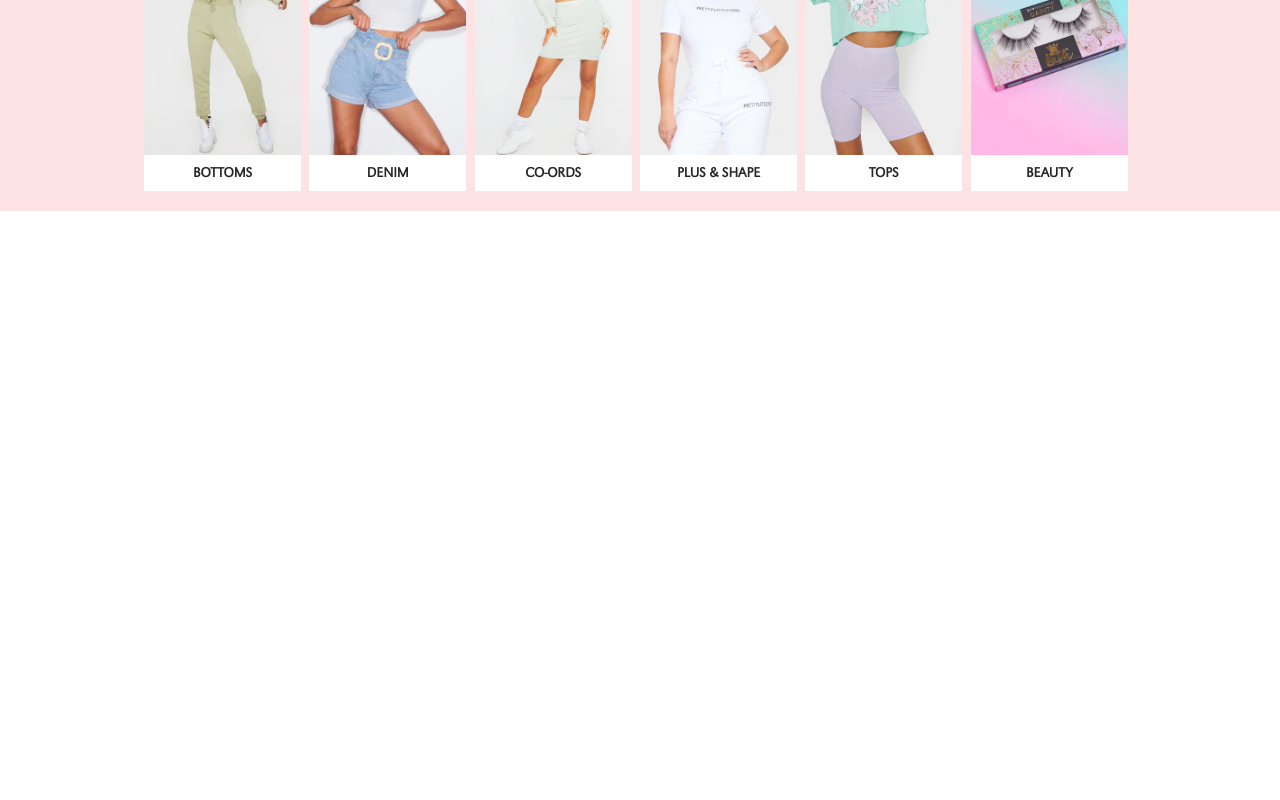
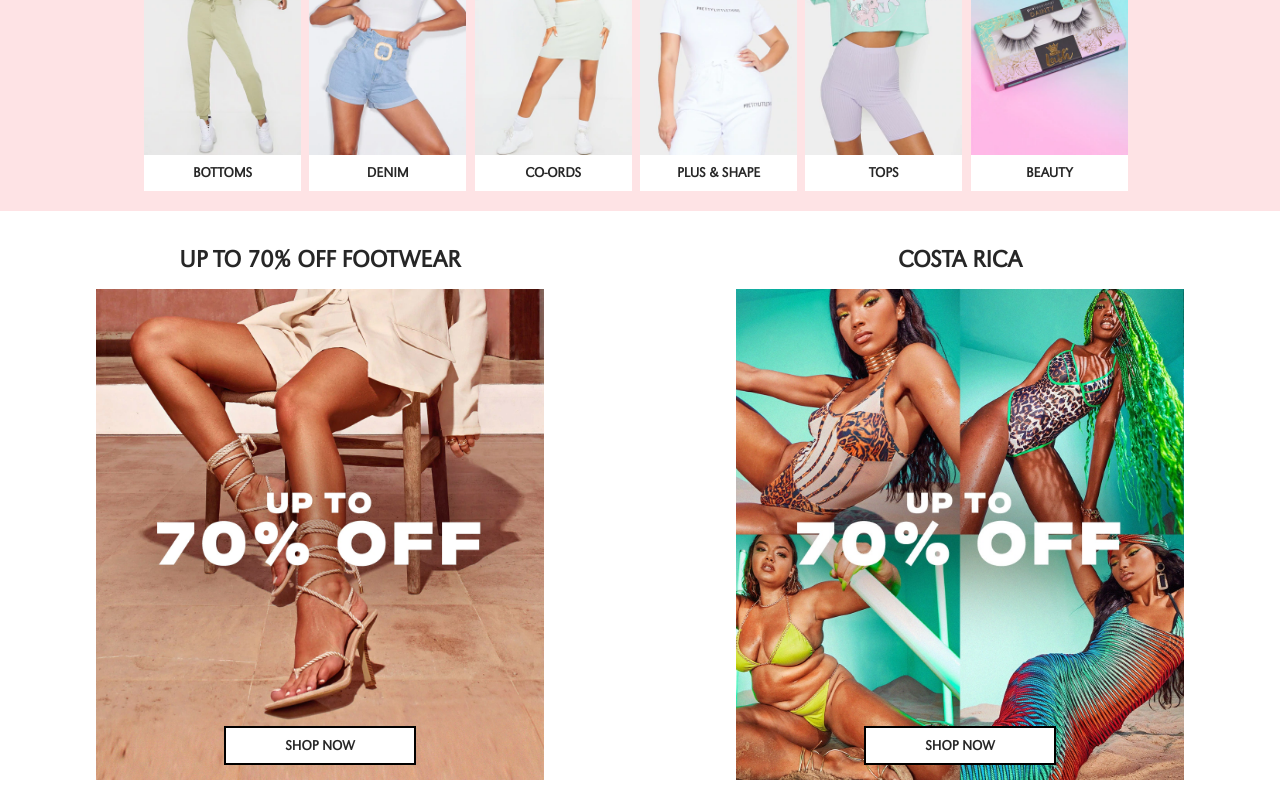
Before and after one commit to MileyWright/PrettyLittleThing, a React (Create React App) app in the folder prettylittlething/: page / in a window 1280 px wide. Shown: the part 1291-2091 px from the top of the page. Before the commit the page ends 1502 px from the top, so only its background shows below. Built offline with nearby package versions, Linux system fonts and the light colour scheme.

Commit message:
section nine

```diff
--- a/prettylittlething/src/Components/Home/Home.css
+++ b/prettylittlething/src/Components/Home/Home.css
@@ -178,3 +178,38 @@
     font-weight: 900;
     padding: 7px;
 }
+.section_nine {
+    padding: 20px 0;
+    display: flex;
+    justify-content: center;
+}
+.section_nine_cls { background: lightblue;
+    display: flex;
+    justify-content: space-evenly;
+    align-items: center;
+    /* width: 70%; */
+}
+.section_nine .section_nine_grid { background: white;
+    text-align: center;
+    position: relative;
+    /* width: 40%; */
+}
+
+.section_nine .section_nine_head {
+    font-size: 1.5rem;
+    font-weight: 900;
+    padding: 10px;
+}
+.section_nine img {
+    width: 70%;
+}
+.section_nine .cls_button {
+    position: absolute;
+    bottom: 15px;
+    width: 30%;
+    left: 35%;
+    background-color: #ffffff;
+    padding: 1%;
+    border: 2px solid #000000;
+    font-weight: 900;
+}
--- a/prettylittlething/src/Components/Home/Home.js
+++ b/prettylittlething/src/Components/Home/Home.js
@@ -72,6 +72,27 @@ const Home = () => {
                         </div>
                     </div>
             </div>
+            <div className='section_nine'>
+                <div className='section_nine_cls'>
+                    <div className='section_nine_grid left'>
+                        <div className='section_nine_head'>UP TO 70% OFF FOOTWEAR</div>
+                        <div className='cls_grid'>
+                            <img src={require('../Assets/jSVxs31dBwvuLnML3O0OYnHtS5OuVTOG698dZgbM.webp')} alt='null'/>
+                                <div className='cls_button'>SHOP NOW</div>
+                        </div>
+                    </div>
+                    <div className='section_nine_grid right'>
+                        <div className='section_nine_head'>COSTA RICA</div>
+                        <div className='cls_grid'>
+                            <img src={require('../Assets/TRvnHz9qsd7M69Ay7ebzkgCSBUJYxevIdydEzgwv.jpeg')} alt='null'/>
+                                <div className='cls_button'>SHOP NOW</div>
+                        </div>
+                    </div>
+                </div>
+            </div>
+            <div className='section_ten'>
+
+            </div>
         </div>
     )
 }
```
